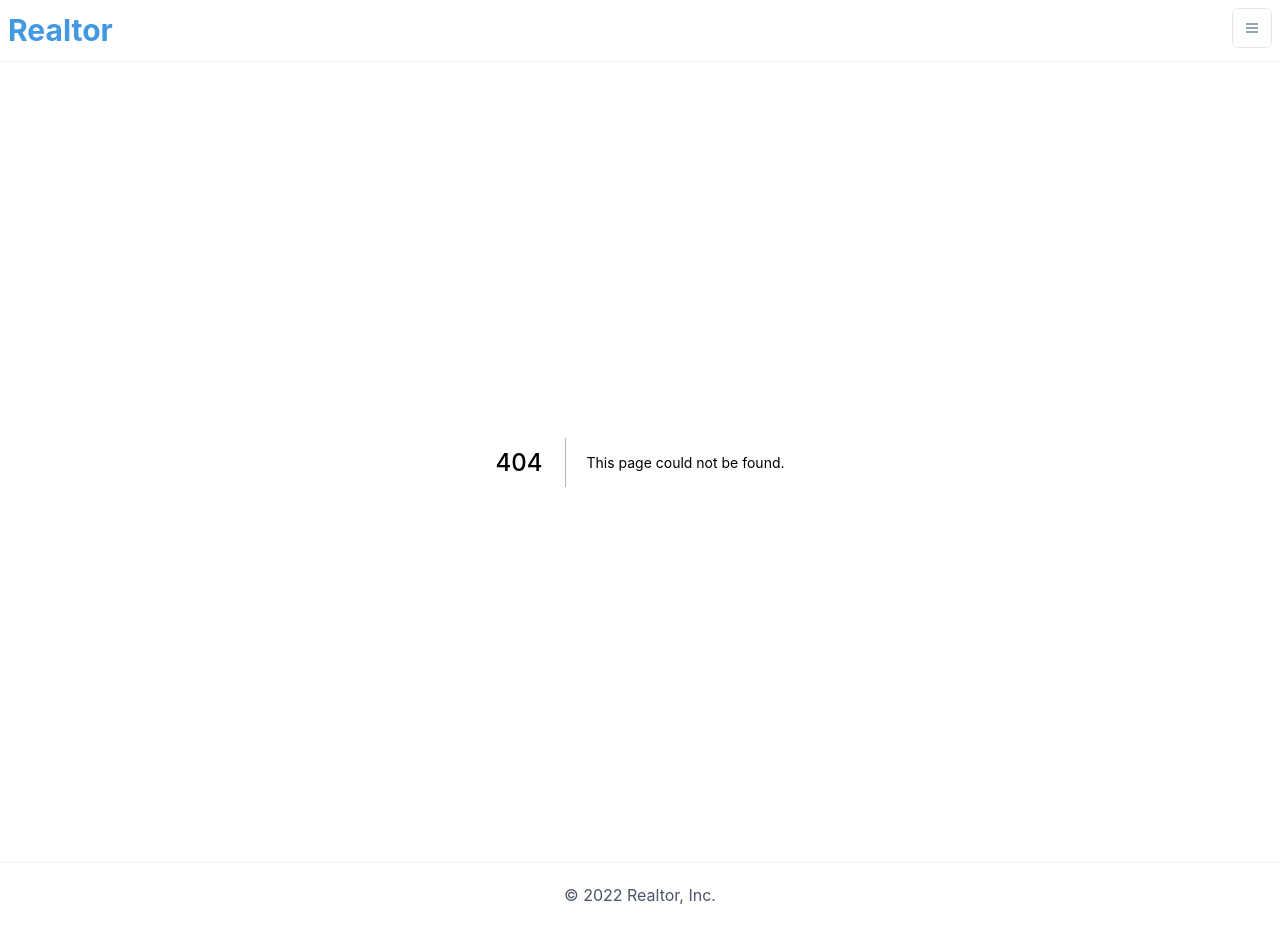
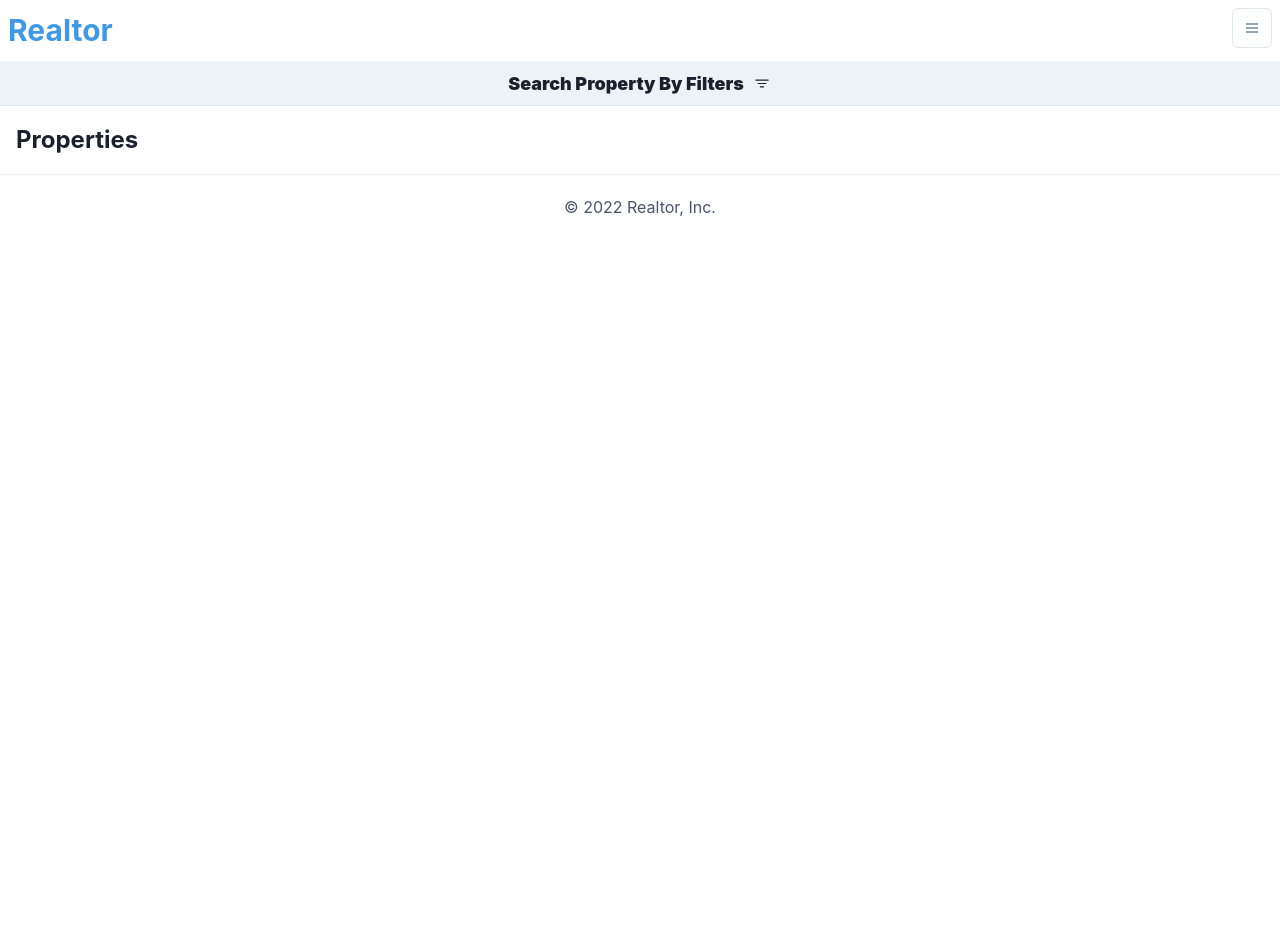
Before and after one commit to shahiiin/Modern-Real-Estate-App, a Next.js app: page /search in a window 1280 px wide. Before the commit this address had no page. After the commit the page ends 800 px from the top, so only its background shows below. Built offline with nearby package versions, Linux system fonts and the light colour scheme.

Commit message:
make serch component

```diff
--- /dev/null
+++ b/components/SearchFilters.jsx
@@ -0,0 +1,9 @@
+import { useEffect, useState } from 'react';
+import { Flex, Select, Box, Text, Input, Spinner, Icon, Button } from '@chakra-ui/react';
+import { useRouter } from 'next/router';
+import { MdCancel } from 'react-icons/md';
+import Image from 'next/image';
+
+import { filterData, getFilterValues } from '../utils/filterData';
+import { baseUrl, fetchApi } from '../utils/fetchApi';
+import noresult from '../assets/images/noresult.svg';
--- a/package.json
+++ b/package.json
@@ -24,6 +24,7 @@
   },
   "devDependencies": {
     "eslint": "8.21.0",
-    "eslint-config-next": "12.2.4"
+    "eslint-config-next": "12.2.4",
+    "prettier": "2.7.1"
   }
 }
--- /dev/null
+++ b/pages/search.js
@@ -0,0 +1,40 @@
+import { useState } from 'react'
+import { useRouter } from 'next/router'
+import Image from 'next/image'
+import { Flex, Box, Text, Icon } from '@chakra-ui/react'
+import { BsFilter } from 'react-icons/bs'
+
+// import Property from '../components/Property';
+import SearchFilters from '../components/SearchFilters';
+// import { baseUrl, fetchApi } from '../utils/fetchApi';
+// import noresult from '../assets/images/noresult.svg'
+
+const Search = () => {
+  const [searchFilters, setSearchFilters] = useState(false)
+  const router = useRouter()
+
+  return (
+    <Box>
+      <Flex
+        cursor="pointer"
+        bg="gray.100"
+        borderBottom="1px"
+        borderColor="gray.200"
+        p="2"
+        fontWeight="black"
+        fontSize="lg"
+        justifyContent="center"
+        alignItems="center"
+        onClick={() => setSearchFilters(!searchFilters)}
+      >
+        <Text>Search Property By Filters</Text>
+        <Icon paddingLeft="2" w="7" as={BsFilter} />
+      </Flex>
+      {searchFilters && <SearchFilters />}
+      <Text fontSize="2xl" p="4" fontWeight="bold">
+        Properties {router.query.purpose}
+      </Text>
+    </Box>
+  )
+}
+export default Search
```
Also changed, not shown: jsconfig.json (added, +9 -0 lines), 2 other files (tests, documents, lock files or other folders).
